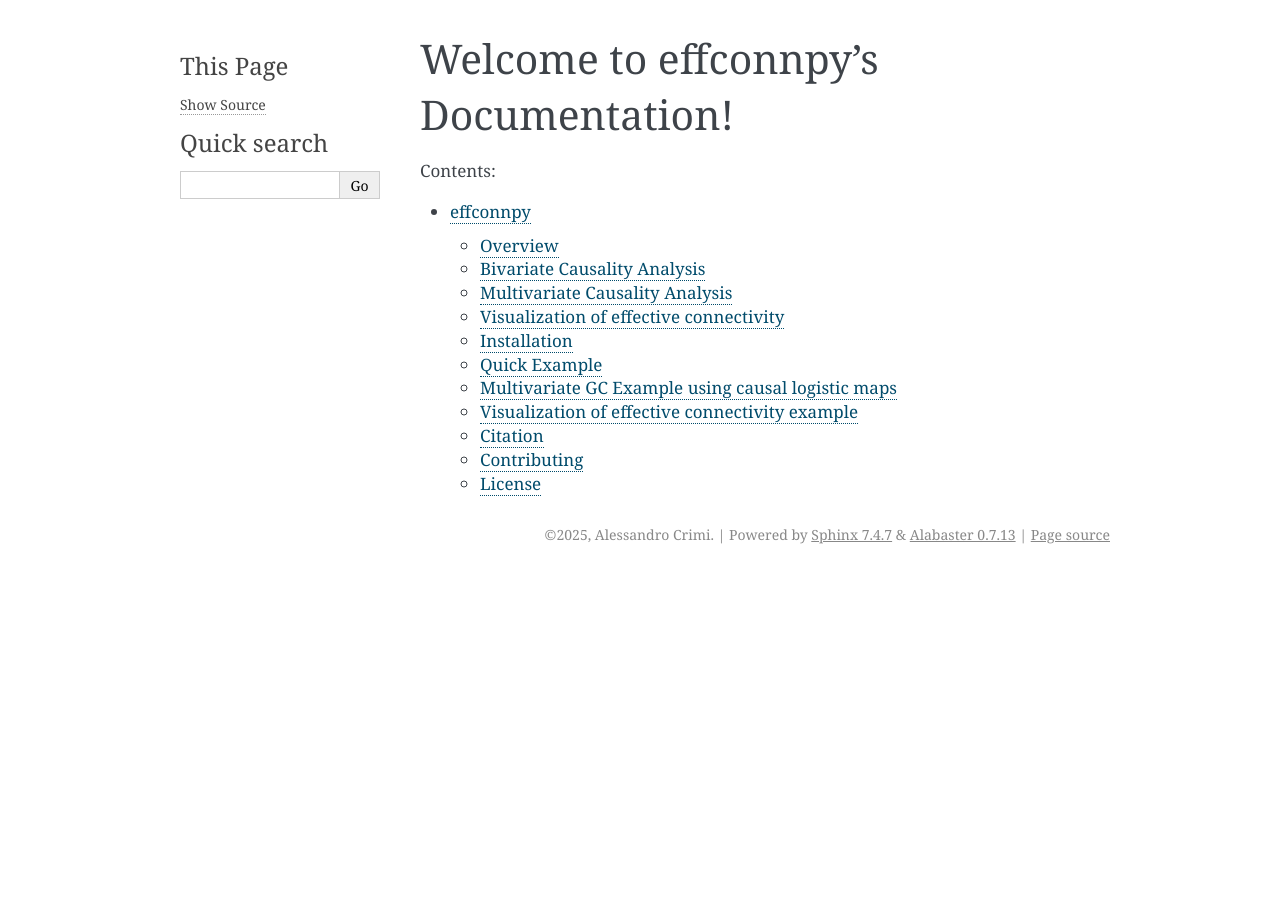
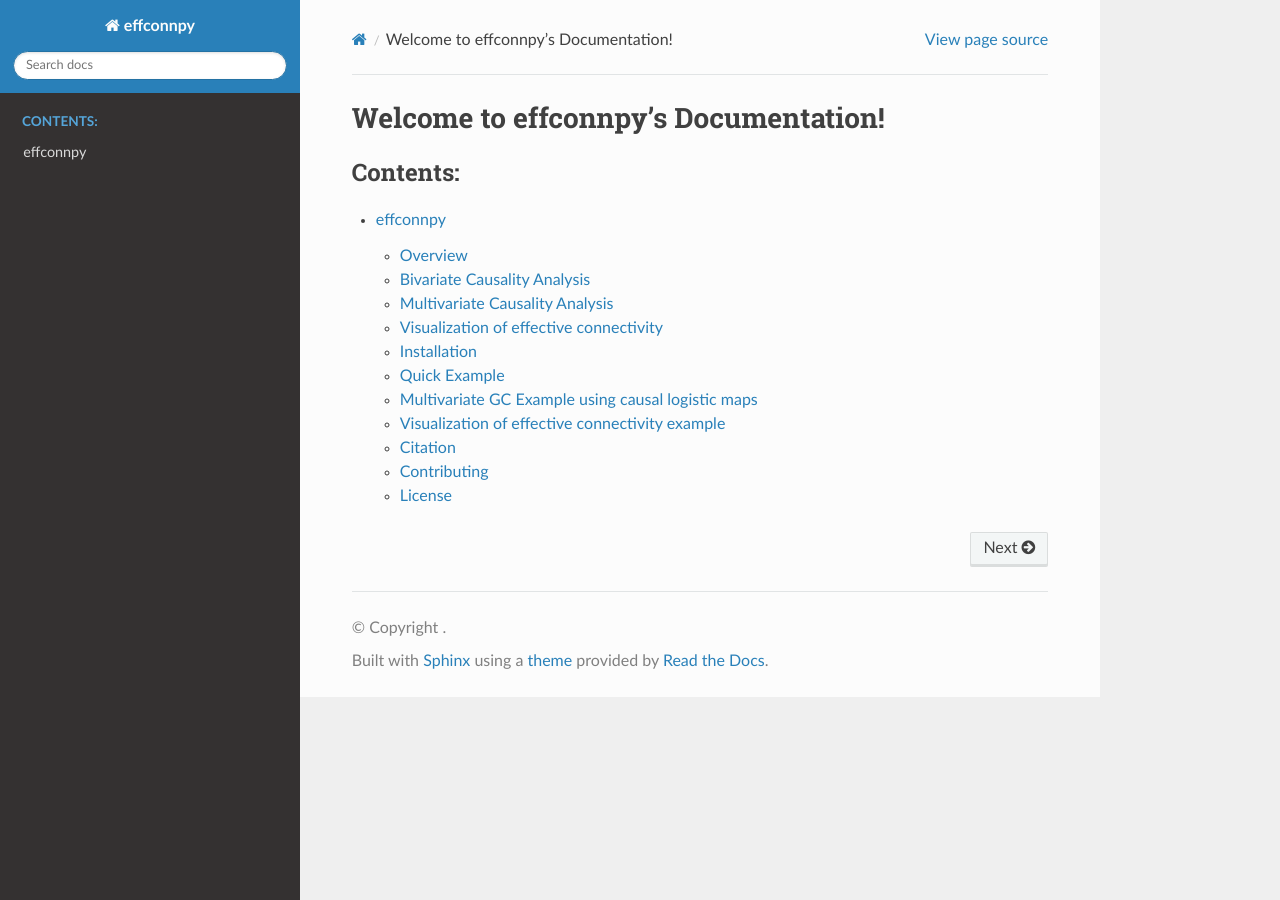
Before and after one commit to alecrimi/effconnpy, a Sphinx documentation site: the page built from docs/source/index.rst, in a window 1280 px wide. Built offline with Sphinx 7.4.7 and the Read the Docs theme 3.1.0, drawn with Linux system fonts in a browser that asks for light colours; pages that are not in the unit, such as notebooks, are missing from menus; the version number is read from the project's files by our own code.

Commit message:
Update conf.py

```diff
--- a/docs/source/conf.py
+++ b/docs/source/conf.py
@@ -1,28 +1,17 @@
-# Configuration file for the Sphinx documentation builder.
-#
-# For the full list of built-in configuration values, see the documentation:
-# https://www.sphinx-doc.org/en/master/usage/configuration.html
 
-# -- Project information -----------------------------------------------------
-# https://www.sphinx-doc.org/en/master/usage/configuration.html#project-information
+Copy
+import os
+import sys
+sys.path.insert(0, os.path.abspath('../../'))  # Adjust the path to your project root
 
 project = 'effconnpy'
-copyright = '2025, Alessandro Crimi'
 author = 'Alessandro Crimi'
 release = '0.1.24'
 
-# -- General configuration ---------------------------------------------------
-# https://www.sphinx-doc.org/en/master/usage/configuration.html#general-configuration
+extensions = [
+    'sphinx.ext.autodoc',
+    'sphinx.ext.viewcode',
+    'sphinx.ext.napoleon',
+]
 
-extensions = []
-
-templates_path = ['_templates']
-exclude_patterns = []
-
-
-
-# -- Options for HTML output -------------------------------------------------
-# https://www.sphinx-doc.org/en/master/usage/configuration.html#options-for-html-output
-
-html_theme = 'alabaster'
-html_static_path = ['_static']
+html_theme = 'sphinx_rtd_theme'
```
